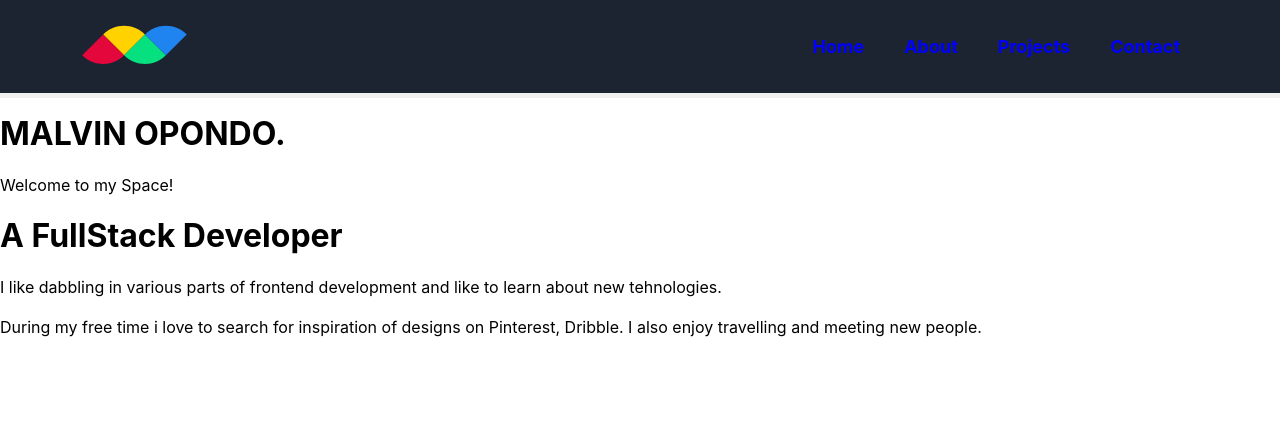
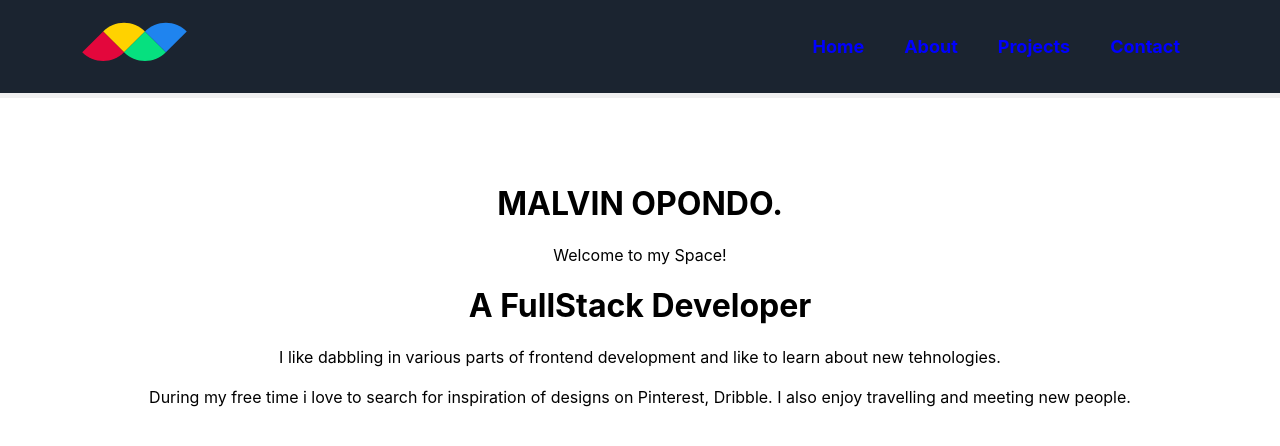
Before and after one commit to Malvino-creator/portfolio-reactjs, a React (Create React App) app: page / in a window 1280 px wide. Shown: the top 446 px of the page. Built offline with nearby package versions, Linux system fonts and the light colour scheme.

Commit message:
Styling of page

```diff
--- a/src/App.css
+++ b/src/App.css
@@ -1,9 +1,12 @@
-app{
+#about{
   align-items: center;
+  justify-content:space-between;
+  padding: 70px;
+  text-align: center;
+
 }
 nav{
   display: flex;
-  align-items: center;
   justify-content: space-between;
   background-color: #1b2430;
   padding: 20px 80px;
--- a/src/Components/About.js
+++ b/src/Components/About.js
@@ -4,7 +4,7 @@ import React from 'react'
 function About() {
   return (
     <div>
-         <div>
+         <div id='about'>
             <h1><bold>MALVIN OPONDO.</bold></h1>
                 <p> Welcome to my Space!</p>
                 <h1>A FullStack Developer</h1>
```
